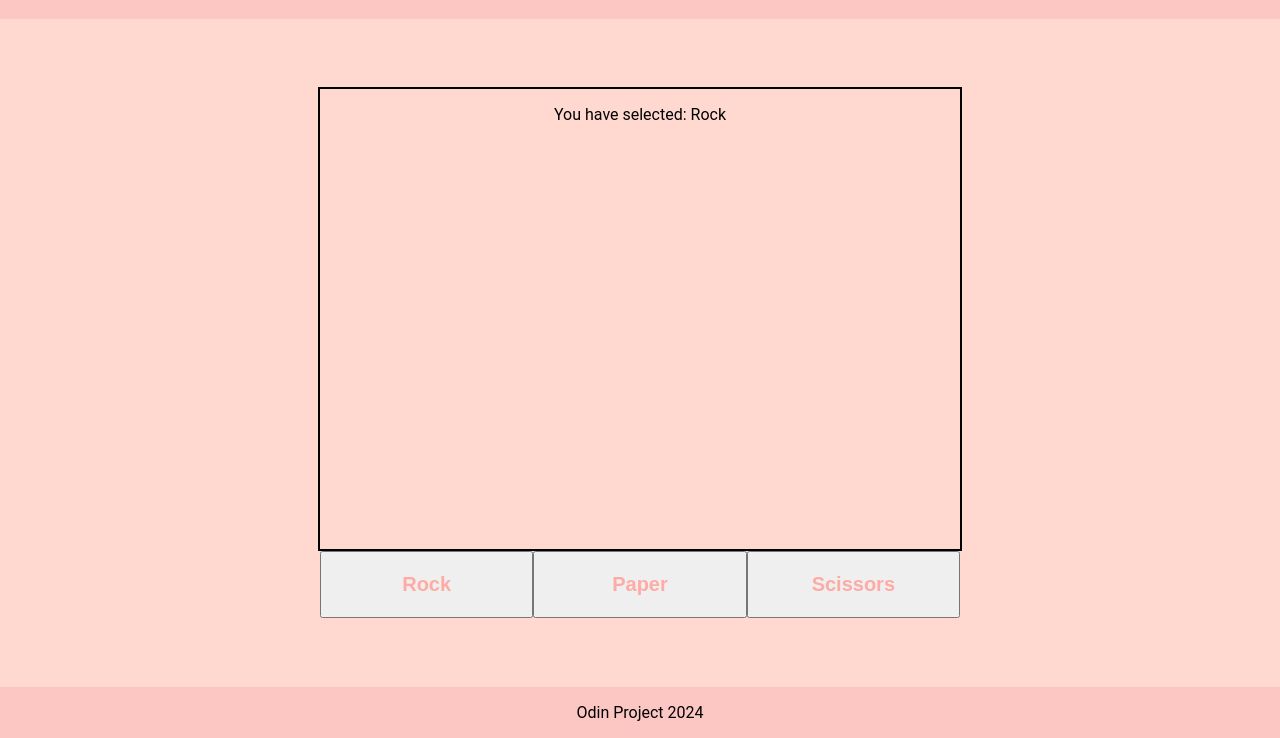
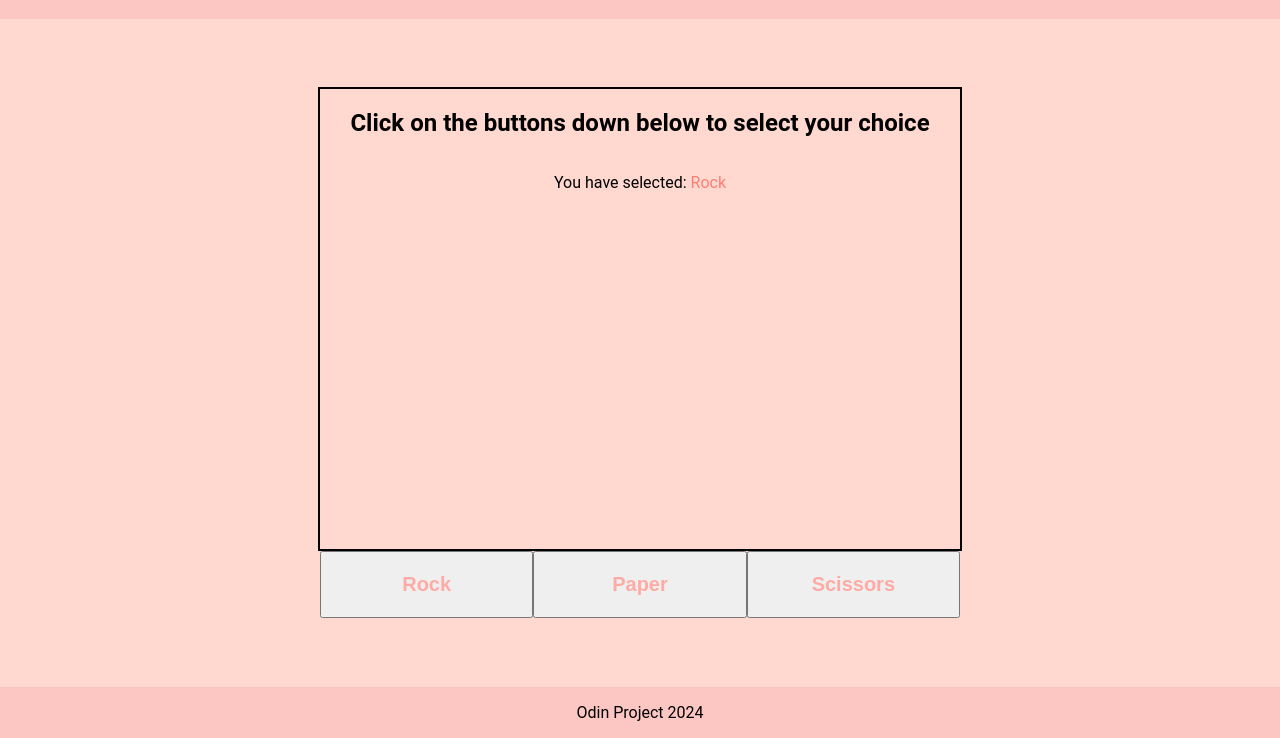
Before and after one commit to AndzhurT/odin-rock-paper-scissors, a plain HTML site: page index.html in a window 1280 px wide. Both pictures are taken after a click on the button "Rock". Shown: the part 62-800 px from the top of the page. Drawn offline with Linux system fonts and the light colour scheme.

Commit message:
Add round implementation
Now, each choice will play a round

```diff
--- a/index.html
+++ b/index.html
@@ -13,6 +13,7 @@
     </header>
     <div class="section container">
         <div class="text-output">
+            <h2>Click on the buttons down below to select your choice</h2>
             <p class="text"></p>
         </div>
         <div class="buttons">
--- a/script.js
+++ b/script.js
@@ -10,21 +10,9 @@ function getComputerChoice() {
     return choices[randomChoice];
 }
 
-let getHumanChoice = () => {
-    humanChoice = prompt("What would you choose? Rock, Paper or Scissors?");
-    humanChoice = capitalize(humanChoice);
+let playRound = (humanChoice, computerChoice = null) => {
+    computerChoice = getComputerChoice();
 
-    return humanChoice;
-}
-
-function capitalize(text) {
-    if (text) return text.slice(0, 1).toUpperCase() + text.slice(1).toLowerCase()
-    else {
-        return text
-    }
-}
-
-let playRound = (humanChoice, computerChoice) => {
     // tie
     console.log("You chose: " + humanChoice)
     console.log("Computer chose: " + computerChoice)
@@ -89,12 +77,19 @@ const textOutput = document.querySelector(".text");
 // buttons
 const buttons = document.querySelectorAll("button");
 
+const humanChoice = document.createElement("span");
+humanChoice.setAttribute("style","color: #ff7d73;");
+
+function getButtonTarget(e) {
+    console.log(e.target);
+    textOutput.textContent = "You have selected: ";
+    humanChoice.textContent = e.target.textContent;
+    textOutput.appendChild(humanChoice);
+
+    playRound(humanChoice.textContent);
+}
+
+
 buttons.forEach(button => {
     button.addEventListener("click", getButtonTarget)
 })
-
-
-function getButtonTarget(e) {
-    console.log(e.target);
-    textOutput.textContent = "You have selected: " + e.target.textContent;
-}
--- a/style.css
+++ b/style.css
@@ -4,6 +4,10 @@ html, body {
     width: 100%;
     margin: 0;
     padding: 0;
+}
+
+.text-output h2 {
+    flex-shrink: 1;
 }
 
 body {
```
